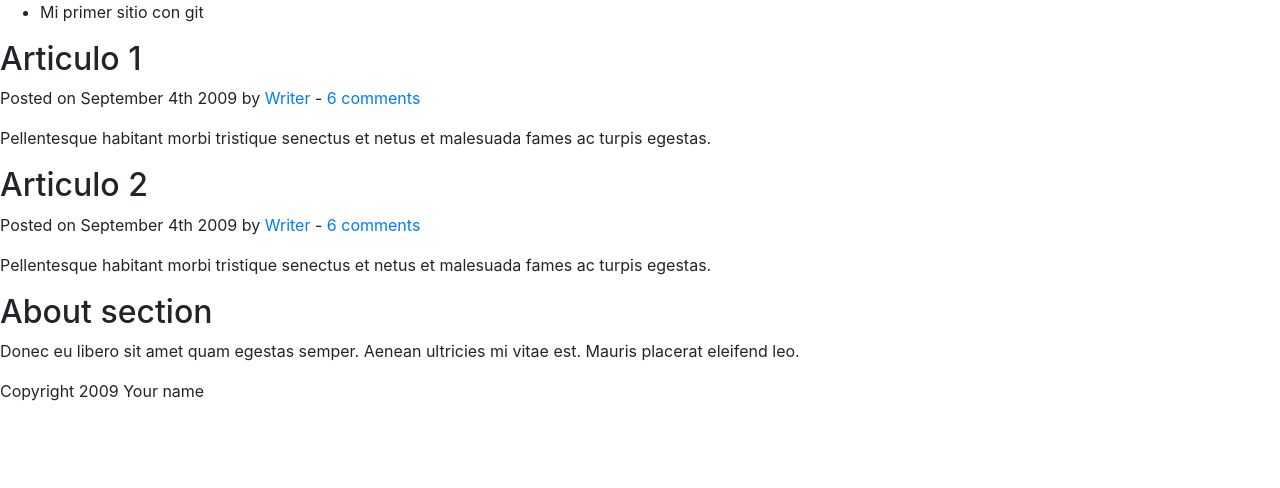
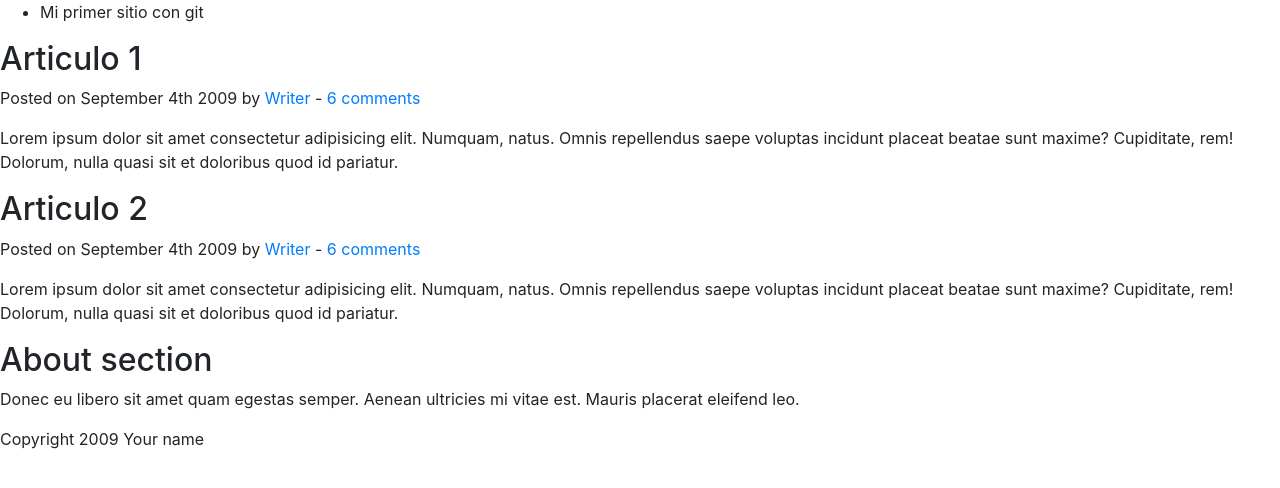
Before and after one commit to Erickgozan/ejemplo-git, a plain HTML site: page index.html in a window 1280 px wide. Drawn offline with nearby package versions, Linux system fonts and the light colour scheme.

Commit message:
Se cambio el texto de las etiquetas p del archivo index.html

```diff
--- a/index.html
+++ b/index.html
@@ -25,7 +25,7 @@
 				<h2>Articulo 1</h2>
 				<p>Posted on <time datetime="2009-09-04T16:31:24+02:00">September 4th 2009</time> by <a href="#">Writer</a> - <a href="#comments">6 comments</a></p>
 			</header>
-			<p>Pellentesque habitant morbi tristique senectus et netus et malesuada fames ac turpis egestas.</p>
+			<p>Lorem ipsum dolor sit amet consectetur adipisicing elit. Numquam, natus. Omnis repellendus saepe voluptas incidunt placeat beatae sunt maxime? Cupiditate, rem! Dolorum, nulla quasi sit et doloribus quod id pariatur.</p>
 		</article>
 
 		<article>
@@ -33,7 +33,7 @@
 				<h2>Articulo 2</h2>
 				<p>Posted on <time datetime="2009-09-04T16:31:24+02:00">September 4th 2009</time> by <a href="#">Writer</a> - <a href="#comments">6 comments</a></p>
 			</header>
-			<p>Pellentesque habitant morbi tristique senectus et netus et malesuada fames ac turpis egestas.</p>
+			<p>Lorem ipsum dolor sit amet consectetur adipisicing elit. Numquam, natus. Omnis repellendus saepe voluptas incidunt placeat beatae sunt maxime? Cupiditate, rem! Dolorum, nulla quasi sit et doloribus quod id pariatur.</p>
 		</article>
 
 	</section>
```
